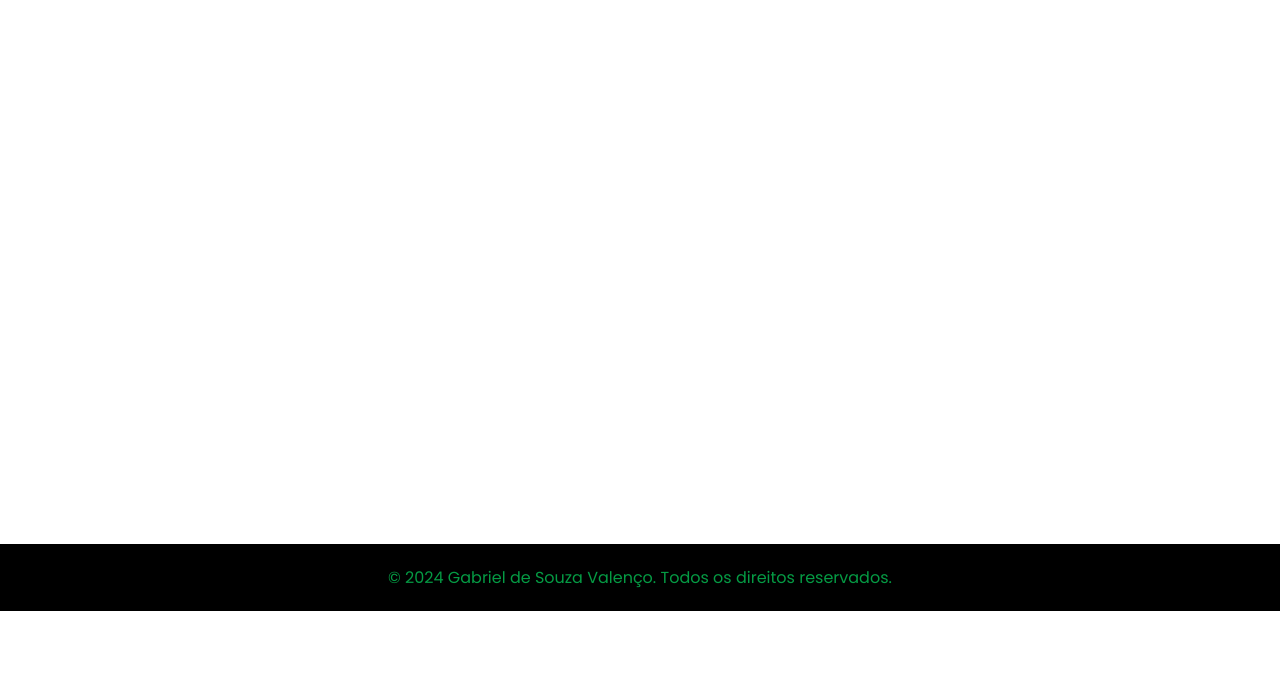
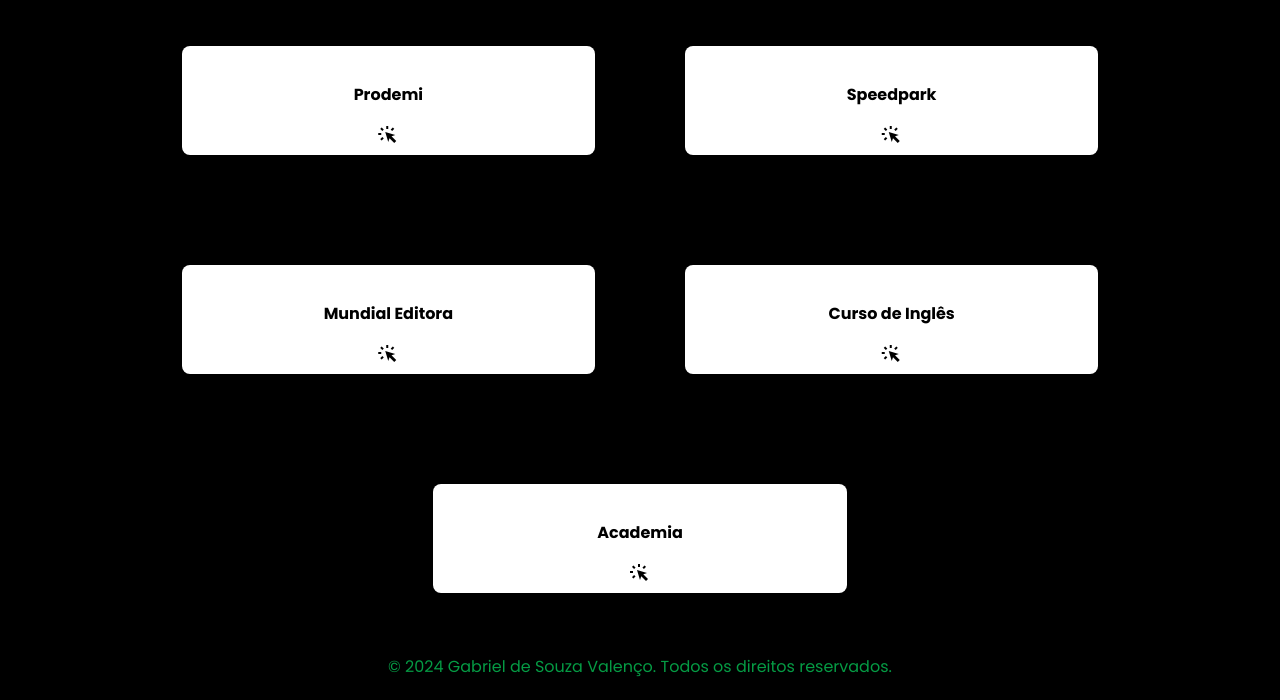
Before and after one commit to gabrielvalenco/gabriel-valenco, a plain HTML site: page src/experience.html in a window 1280 px wide. Shown: the part 189-889 px from the top of the page. Before the commit the page ends 800 px from the top, so only its background shows below. Drawn offline with nearby package versions, Linux system fonts and the light colour scheme.

Commit message:
Add the experience page
Update Log:
- New folder and file - SCRIPTS;
- New Script feature in the experiences box;
- Style for boxes;

```diff
--- a/CSS/style.css
+++ b/CSS/style.css
@@ -24,12 +24,14 @@ body::-webkit-scrollbar {
     display: none; /* Oculta a barra de rolagem */
 }
 
+/*---------------------------- Header ----------------------------*/
 header {
     background-color: #ffffff;
     text-align: center;
     margin: 0; /* Remove margens para evitar espaço extra */
 }
 
+/*---------------------------- Highlights ----------------------------*/
 .highlight {
     background-color: #000000;
     color: white;
@@ -68,6 +70,7 @@ header {
     font-size: 20px;
 }
 
+/*---------------------------- Nav ----------------------------*/
 nav {
     display: flex;
     justify-content: space-between;
@@ -75,6 +78,7 @@ nav {
     padding: 0 20px; /* Adicione padding lateral */
 }
 
+/*---------------------------- Nome da página na nav ----------------------------*/
 .logo h1 {
     font-size: 24px;
     align-items: center;
@@ -91,6 +95,7 @@ nav {
     color: #059b44;
 }
 
+/*---------------------------- Link das navs ----------------------------*/
 .nav-links {
     list-style: none;
     display: flex;
@@ -128,6 +133,8 @@ nav {
     color: #2eb065;
 }
 
+
+/*---------------------------- Cards ----------------------------*/
 .cards {
     height: 100vh; /* Ocupa 100% da altura da tela */
     padding: 20px;
@@ -182,8 +189,9 @@ nav {
 }
 
 
-/*pages*/
+/*---------------------------- pages ----------------------------*/
 
+/*---------------------------- abilities ----------------------------*/
 .abilities {
     background-color: #000000;
     color: white;
@@ -241,6 +249,60 @@ nav {
     margin-bottom: 10px; /* Espaço abaixo dos títulos das habilidades */
 }
 
+/*---------------------------- Experience ----------------------------*/
+.experience {
+    flex: 1;
+    padding: 20px;
+    background-color: #000000;
+}
+
+.experience-grid {
+    display: flex;
+    justify-content: center;
+    gap: 90px;
+    margin-top: 60px;
+    flex-wrap: wrap;
+}
+
+.experience-box {
+    background-color: #ffffff;
+    padding: 20px;
+    border-radius: 8px;
+    width: calc(33.33% - 40px);
+    text-align: center;
+    margin-bottom: 20px;
+    transition: transform 0.2s ease-in, max-height 0.3s ease; /* Adicionei a transição para altura */
+    cursor: pointer;
+    position: relative;
+    max-height: 69px; /* Limita a altura inicial */
+    overflow: hidden; /* Esconde o conteúdo extra */
+}
+
+.experience-box:hover {
+    transform: scale(1.05);
+}
+
+.hidden-content {
+    display: none; /* O conteúdo permanece oculto até a classe active ser aplicada */
+    margin-top: 10px;
+}
+
+.experience-box.active {
+    max-height: 300px; /* Expande a altura da caixa quando a classe 'active' é adicionada */
+}
+
+.experience-box.active .hidden-content {
+    display: block; /* Mostra o conteúdo quando a classe 'active' é aplicada */
+}
+
+.experience h1 {
+    text-align: center;
+    margin-top: 20px;
+    font-size: 40px;
+    color: white;
+}
+
+/*---------------------------- Footer ----------------------------*/
 footer {
     margin-top: auto; /* Empurra o footer para o final da página */
     text-align: center;
--- /dev/null
+++ b/scripts/script.js
@@ -0,0 +1,14 @@
+function toggleContent(element) {
+    // Obter todas as caixas de experiência
+    const boxes = document.querySelectorAll('.experience-box');
+
+    // Iterar sobre cada caixa para remover a classe 'active'
+    boxes.forEach(box => {
+        if (box !== element) {
+            box.classList.remove('active'); // Remove a classe 'active' das outras caixas
+        }
+    });
+
+    // Alternar a classe 'active' na caixa clicada
+    element.classList.toggle('active');
+}
--- a/src/experience.html
+++ b/src/experience.html
@@ -1,9 +1,10 @@
 <!DOCTYPE html>
-<html lang="en">
+<html lang="pt-BR">
 <head>
     <meta charset="UTF-8">
     <meta name="viewport" content="width=device-width, initial-scale=1.0">
     <link href="https://fonts.googleapis.com/css2?family=Poppins:wght@400;700&display=swap" rel="stylesheet">
+    <link rel="stylesheet" href="https://fonts.googleapis.com/css2?family=Material+Symbols+Outlined:opsz,wght,FILL,GRAD@24,400,0,0" />
     <link rel="icon" type="image/x-icon" href="../IMAGES/favicon-valenco.svg">
     <link rel="stylesheet" href="../css/style.css">
     <title>Experiências - Gabriel de Souza Valenço</title>
@@ -22,13 +23,56 @@
         </nav>
     </header>
 
-    <section class="pages">
+    <section class="experience">
         <h1>Experiências</h1>
-
+        <div class="experience-grid">
+            <!-- Caixa 1 -->
+            <div class="experience-box" id="experience1" onclick="toggleContent(this)">
+                <h3>Prodemi</h3>
+                <span class="material-symbols-outlined">web_traffic</span>
+                <div class="hidden-content">
+                    <p>Atualmente trabalho na Prodemi na área de TI, principalmente com criação de temas no WordPress e Laravel.</p>
+                </div>
+            </div>
+            <!-- Caixa 2 -->
+            <div class="experience-box" id="experience2" onclick="toggleContent(this)">
+                <h3>Speedpark</h3>
+                <span class="material-symbols-outlined">web_traffic</span>
+                <div class="hidden-content">
+                    <p>Trabalhei na área administrativa do Speedpark, com foco em gestão e organização de dados.</p>
+                </div>
+            </div>
+            <!-- Caixa 3 -->
+            <div class="experience-box" id="experience3" onclick="toggleContent(this)">
+                <h3>Mundial Editora</h3>
+                <span class="material-symbols-outlined">web_traffic</span>
+                <div class="hidden-content">
+                    <p>Fui responsável por atividades administrativas e suporte técnico na Mundial Editora.</p>
+                </div>
+            </div>
+            <!-- Caixa 4 -->
+            <div class="experience-box" id="experience4" onclick="toggleContent(this)">
+                <h3>Curso de Inglês</h3>
+                <span class="material-symbols-outlined">web_traffic</span>
+                <div class="hidden-content">
+                    <p>Concluí o curso de inglês avançado na Wizard, com foco em comunicação e fluência em inglês britânico.</p>
+                </div>
+            </div>
+            <!-- Caixa 5 -->
+            <div class="experience-box" id="experience5" onclick="toggleContent(this)">
+                <h3>Academia</h3>
+                <span class="material-symbols-outlined">web_traffic</span>
+                <div class="hidden-content">
+                    <p>Dedico parte do meu tempo à academia, sempre focando em manter disciplina e dedicação às metas pessoais.</p>
+                </div>
+            </div>
+        </div>
     </section>
 
     <footer>
         <p>&copy; 2024 Gabriel de Souza Valenço. Todos os direitos reservados.</p>
     </footer>
+
+    <script src="../scripts/script.js"></script>
 </body>
 </html>
```
